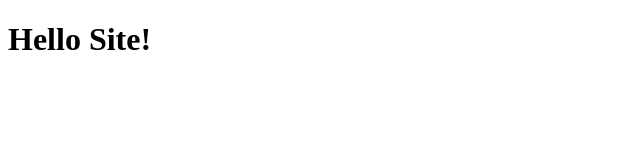
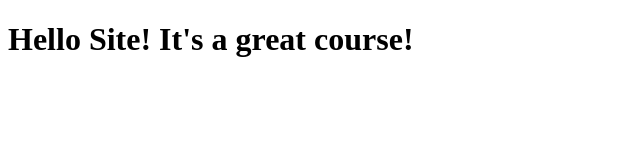
Before and after one commit to abdullahghn/coursera-test, a plain HTML site: page site/index.html in a window 1280 px wide. Shown: the whole page, without its empty margins (0-640 px from the left). Drawn offline with Linux system fonts and the light colour scheme.

Commit message:
Small addition to our page content.

```diff
--- a/site/index.html
+++ b/site/index.html
@@ -7,7 +7,7 @@
     <title>Hello Site!</title>
 </head>
 <body>
-    <h1>Hello Site!</h1>
+    <h1>Hello Site! It's a great course!</h1>
 
 </body>
 </html>
```
